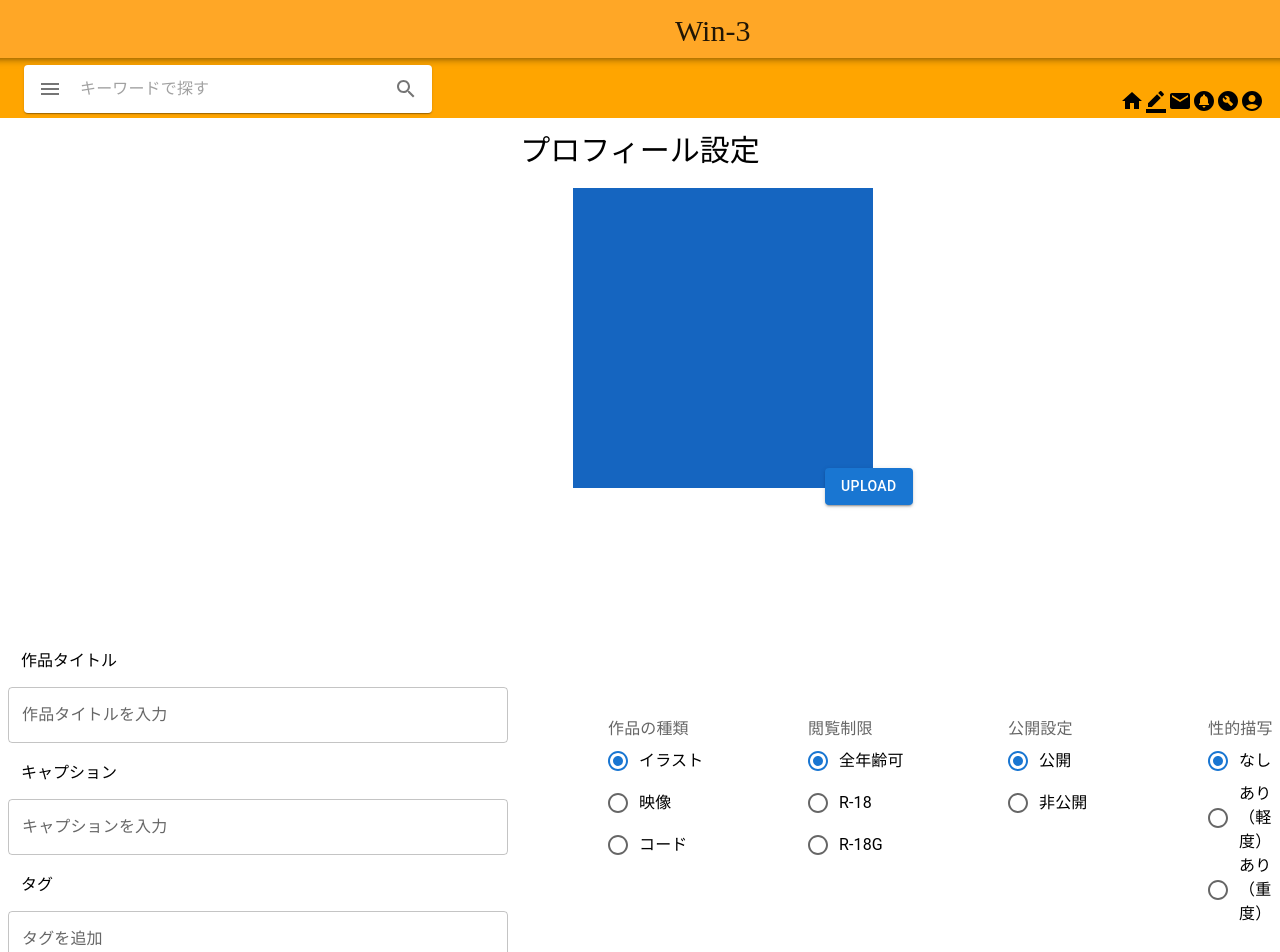
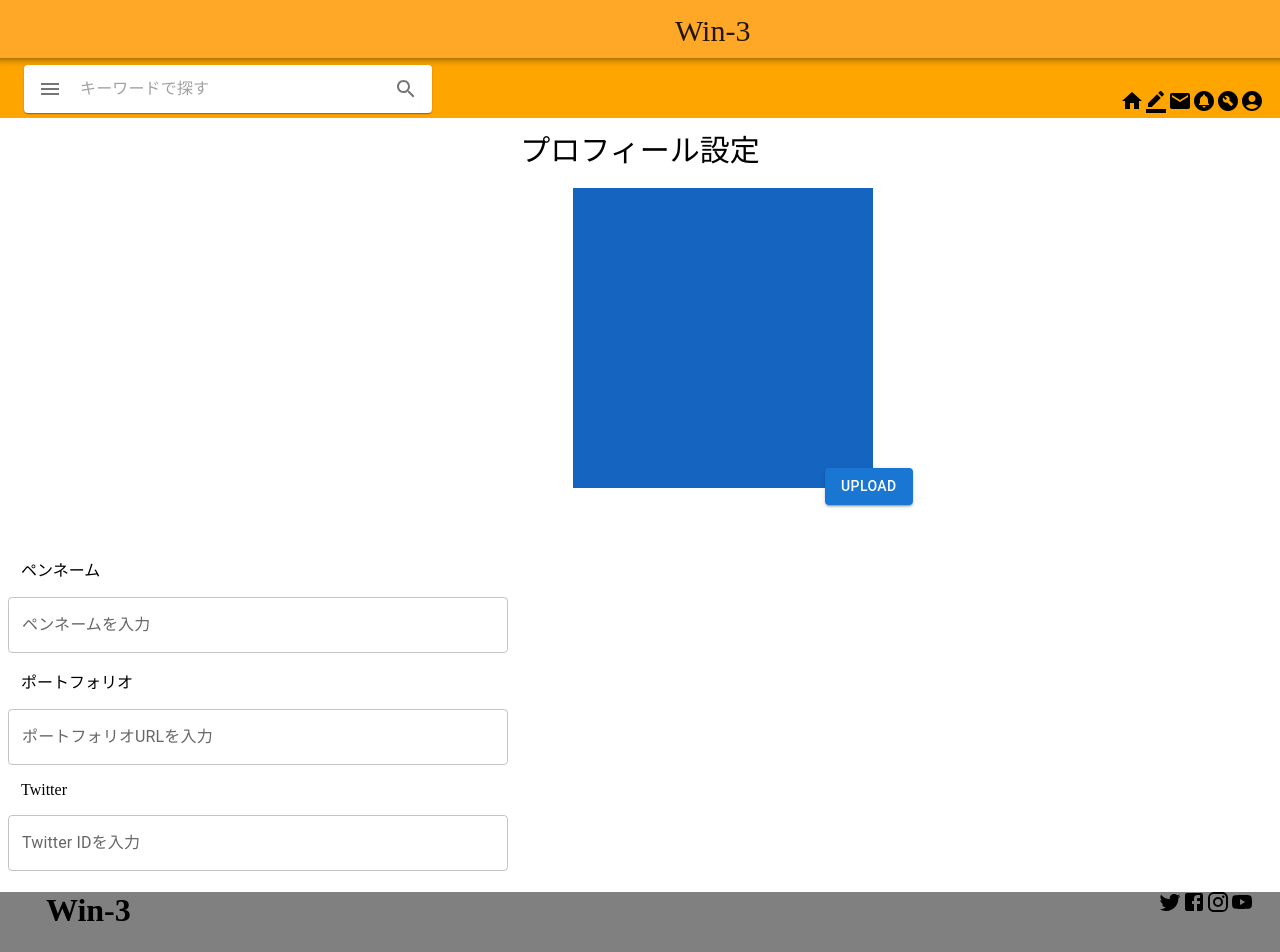
Before and after one commit to Ayataka0203/win-3, a React (Create React App) app: page / in a window 1280 px wide. Shown: the top 952 px of the page. Built offline with nearby package versions, Linux system fonts and the light colour scheme.

Commit message:
1/24 16:23

```diff
--- a/src/components/Main10.js
+++ b/src/components/Main10.js
@@ -1,16 +1,15 @@
 import React from "react";
 import Box from "@mui/material/Box";
 import TextField from "@mui/material/TextField";
-import Radio from "@mui/material/Radio";
-import RadioGroup from "@mui/material/RadioGroup";
-import FormControlLabel from "@mui/material/FormControlLabel";
-import FormControl from "@mui/material/FormControl";
-import FormLabel from "@mui/material/FormLabel";
 import { styled } from "@mui/material/styles";
 import Button from "@mui/material/Button";
 import IconButton from "@mui/material/IconButton";
 import PhotoCamera from "@mui/icons-material/PhotoCamera";
 import Stack from "@mui/material/Stack";
+import InputLabel from "@mui/material/InputLabel";
+import MenuItem from "@mui/material/MenuItem";
+import FormControl from "@mui/material/FormControl";
+import Select from "@mui/material/Select";
 
 const Input = styled("input")({
   display: "none"
@@ -50,17 +49,12 @@ class Main10 extends React.Component {
         </div>
         <br></br>
         <br></br>
-        <br></br>
-        <br></br>
-        <br></br>
-        <br></br>
-        <br></br>
         <p
           style={{
             marginLeft: "13px"
           }}
         >
-          作品タイトル
+          ペンネーム
         </p>
         <Box
           sx={{
@@ -68,14 +62,14 @@ class Main10 extends React.Component {
             maxWidth: "100%"
           }}
         >
-          <TextField fullWidth label="作品タイトルを入力" id="fullWidth" />
+          <TextField fullWidth label="ペンネームを入力" id="fullWidth" />
         </Box>
         <p
           style={{
             marginLeft: "13px"
           }}
         >
-          キャプション
+          ポートフォリオ
         </p>
         <Box
           sx={{
@@ -83,14 +77,14 @@ class Main10 extends React.Component {
             maxWidth: "100%"
           }}
         >
-          <TextField fullWidth label="キャプションを入力" id="fullWidth" />
+          <TextField fullWidth label="ポートフォリオURLを入力" id="fullWidth" />
         </Box>
         <p
           style={{
             marginLeft: "13px"
           }}
         >
-          タグ
+          Twitter
         </p>
         <Box
           sx={{
@@ -98,111 +92,8 @@ class Main10 extends React.Component {
             maxWidth: "100%"
           }}
         >
-          <TextField fullWidth label="タグを追加" id="fullWidth" />
+          <TextField fullWidth label="Twitter IDを入力" id="fullWidth" />
         </Box>
-
-        <div className="syurui">
-          <FormControl>
-            <FormLabel id="demo-radio-buttons-group-label">
-              作品の種類
-            </FormLabel>
-            <RadioGroup
-              aria-labelledby="demo-radio-buttons-group-label"
-              defaultValue="female"
-              name="radio-buttons-group"
-            >
-              <FormControlLabel
-                value="female"
-                control={<Radio />}
-                label="イラスト"
-              />
-              <FormControlLabel value="male" control={<Radio />} label="映像" />
-              <FormControlLabel
-                value="other"
-                control={<Radio />}
-                label="コード"
-              />
-            </RadioGroup>
-          </FormControl>
-        </div>
-
-        <div className="seigen">
-          <FormControl>
-            <FormLabel id="demo-radio-buttons-group-label">閲覧制限</FormLabel>
-            <RadioGroup
-              aria-labelledby="demo-radio-buttons-group-label"
-              defaultValue="female"
-              name="radio-buttons-group"
-            >
-              <FormControlLabel
-                value="female"
-                control={<Radio />}
-                label="全年齢可"
-              />
-              <FormControlLabel value="male" control={<Radio />} label="R-18" />
-              <FormControlLabel
-                value="other"
-                control={<Radio />}
-                label="R-18G"
-              />
-            </RadioGroup>
-          </FormControl>
-        </div>
-
-        <div className="hani">
-          <FormControl>
-            <FormLabel id="demo-radio-buttons-group-label">公開設定</FormLabel>
-            <RadioGroup
-              aria-labelledby="demo-radio-buttons-group-label"
-              defaultValue="female"
-              name="radio-buttons-group"
-            >
-              <FormControlLabel
-                value="female"
-                control={<Radio />}
-                label="公開"
-              />
-              <FormControlLabel
-                value="male"
-                control={<Radio />}
-                label="非公開"
-              />
-            </RadioGroup>
-          </FormControl>
-        </div>
-
-        <div className="seiteki">
-          <FormControl>
-            <FormLabel id="demo-radio-buttons-group-label">性的描写</FormLabel>
-            <RadioGroup
-              aria-labelledby="demo-radio-buttons-group-label"
-              defaultValue="female"
-              name="radio-buttons-group"
-            >
-              <FormControlLabel
-                value="female"
-                control={<Radio />}
-                label="なし"
-              />
-              <FormControlLabel
-                value="male"
-                control={<Radio />}
-                label="あり（軽度）"
-              />
-              <FormControlLabel
-                value="other"
-                control={<Radio />}
-                label="あり（重度）"
-              />
-            </RadioGroup>
-          </FormControl>
-          <br></br>
-          <br></br>
-          <br></br>
-          <br></br>
-          <br></br>
-          <br></br>
-        </div>
       </div>
     );
   }
```
